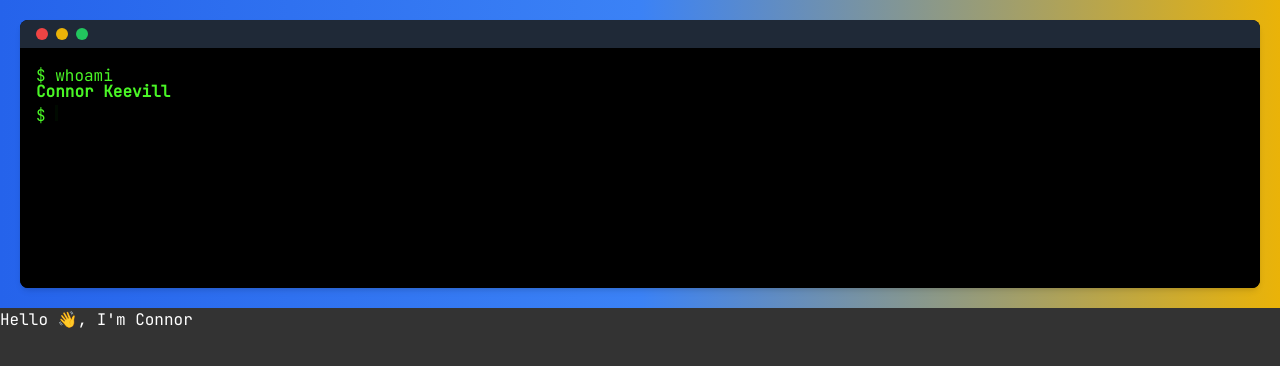
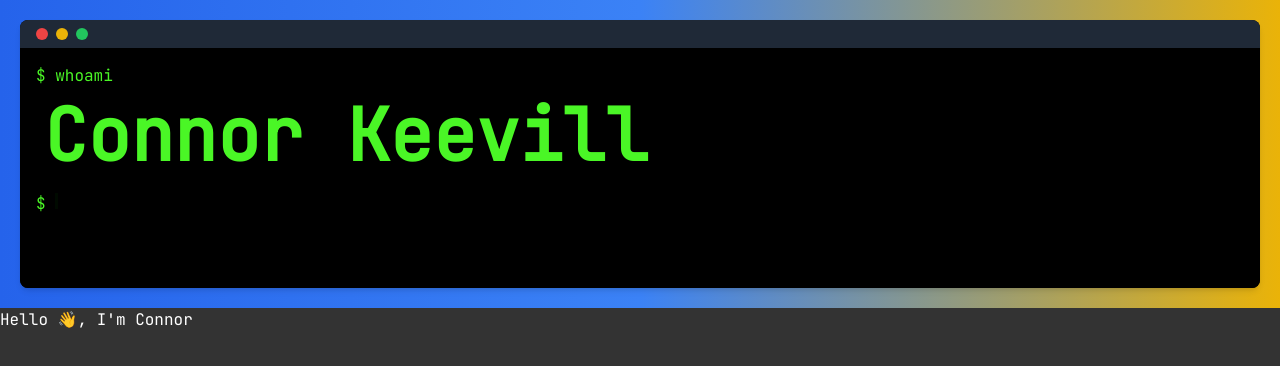
Before and after one commit to connorkeevill/connorkeevill.github.io, a website with bundled scripts: page index.html in a window 1280 px wide. Built offline with nearby package versions, Linux system fonts and the light colour scheme.

Commit message:
Increase name font size

```diff
--- a/index.html
+++ b/index.html
@@ -25,8 +25,8 @@
 					<span>$ </span><span id="command"></span>
 					<span class="cursor" id="command-cursor"></span>
 				</div>
-				<div>
-					<strong><span id="name"></span></strong>
+				<div class="ml-2 my-5">
+					<strong><span class="text-7xl" id="name"></span></strong>
 				</div>
 				<div id="post-cursor" class="invisible h-4">
 					<span>$ </span>
```
Also changed, not shown: dist/output.css.
